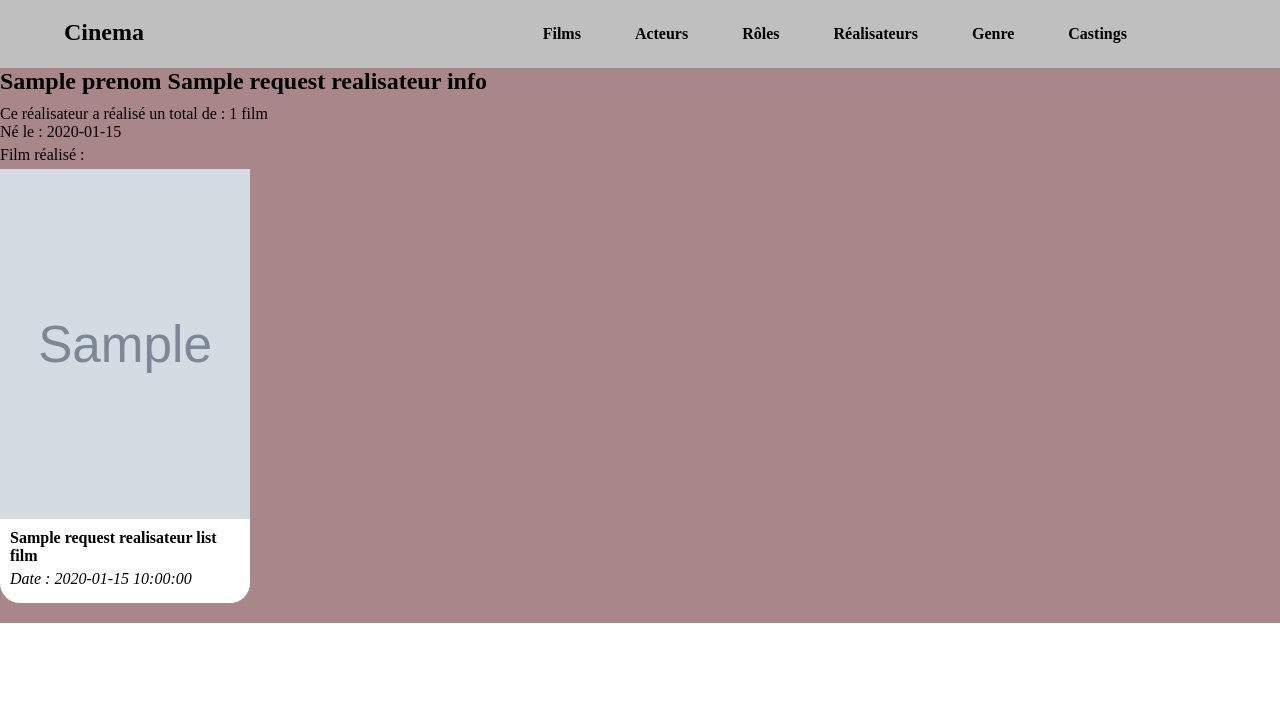
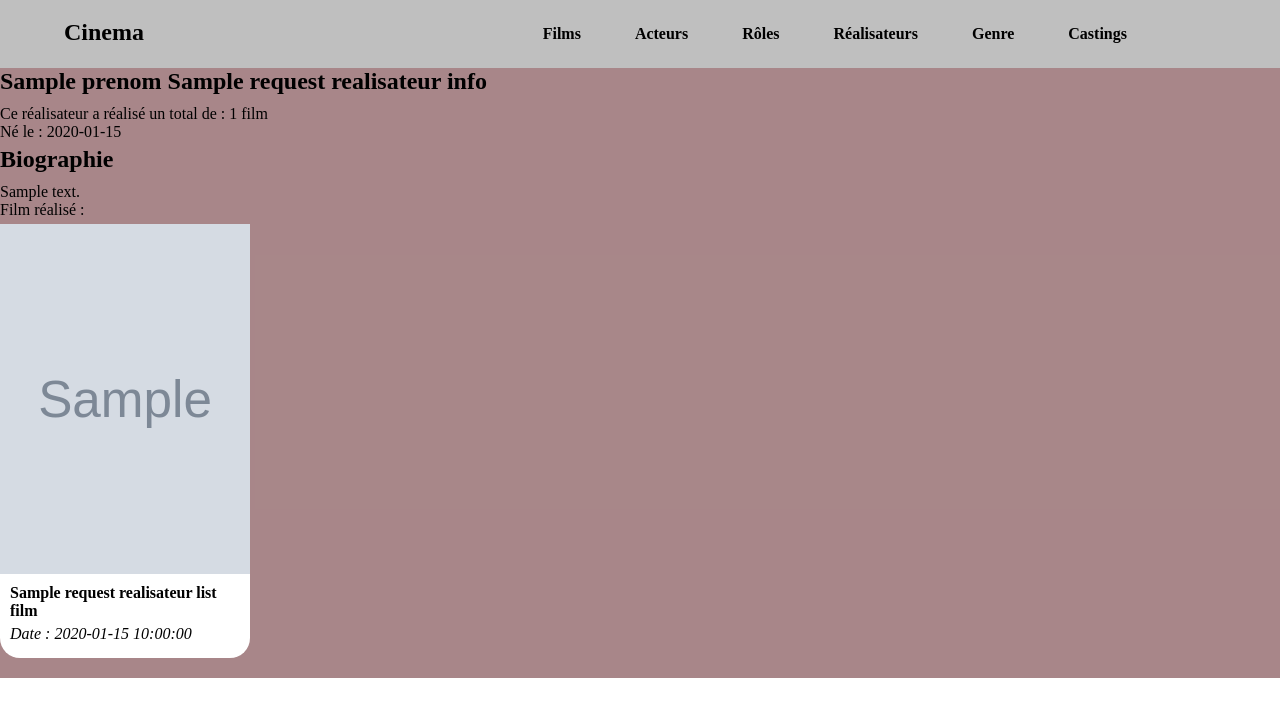
Before and after one commit to Kazae67/MVC_Cinema, a PHP site: template view/realisateur/infosRealisateur.php in a window 1280 px wide. Shown: the top 717 px of the page. Run offline with PHP 8.4, Linux system fonts and the light colour scheme; the template is opened without the code that fills it: most values are stand-ins (such as "Sample title", 1, 10 or a date in 2020); grey boxes marked "Sample" are stand-in pictures; some libraries are stand-ins or nearby versions.

Commit message:
ajout de la biographie si elle existe

```diff
--- a/view/realisateur/infosRealisateur.php
+++ b/view/realisateur/infosRealisateur.php
@@ -11,6 +11,11 @@ ob_start();
                 Ce réalisateur a réalisé un total de : <?= $request_realisateur_list_films->rowCount() ?> film<?= ($request_realisateur_list_films->rowCount() > 1) ? "s" : "" ?>
             </p>
             <span>Né le : <?= $realisateur_infos["birthdate"] ?></span>
+
+            <?php if (!empty($realisateur_infos["biographie"])) { ?>
+                <h2>Biographie</h2>
+                <p class="biographie"><?= $realisateur_infos["biographie"] ?></p>
+            <?php } ?>
 
             <span>
                 Film<?= ($request_realisateur_list_films->rowCount() > 1) ? "s" : "" ?> réalisé<?= ($request_realisateur_list_films->rowCount() > 1) ? "s" : "" ?> :
```
Also changed, not shown: controller/RealisateursController.php (+4 -3 lines).
